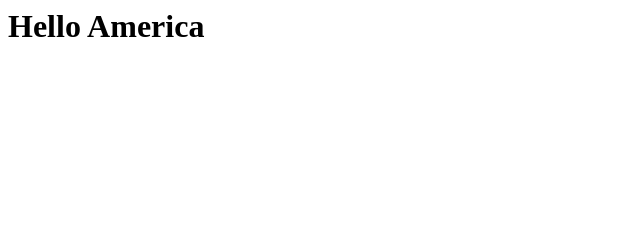
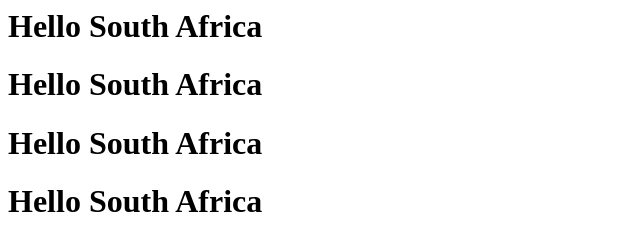
Before and after one commit to SnehasishGuhaRoy/MyBatisRepo, a plain HTML site: page Index.html in a window 1280 px wide. Shown: the whole page, without its empty margins (0-640 px from the left). Drawn offline with Linux system fonts and the light colour scheme.

Commit message:
Make small changes

```diff
--- a/Index.html
+++ b/Index.html
@@ -6,5 +6,8 @@
 
 
 </body>
-<h1>Hello America</h1>
+<h1>Hello South Africa</h1>
+<h1>Hello South Africa</h1>
+<h1>Hello South Africa</h1>
+<h1>Hello South Africa</h1>
 </html>
```
